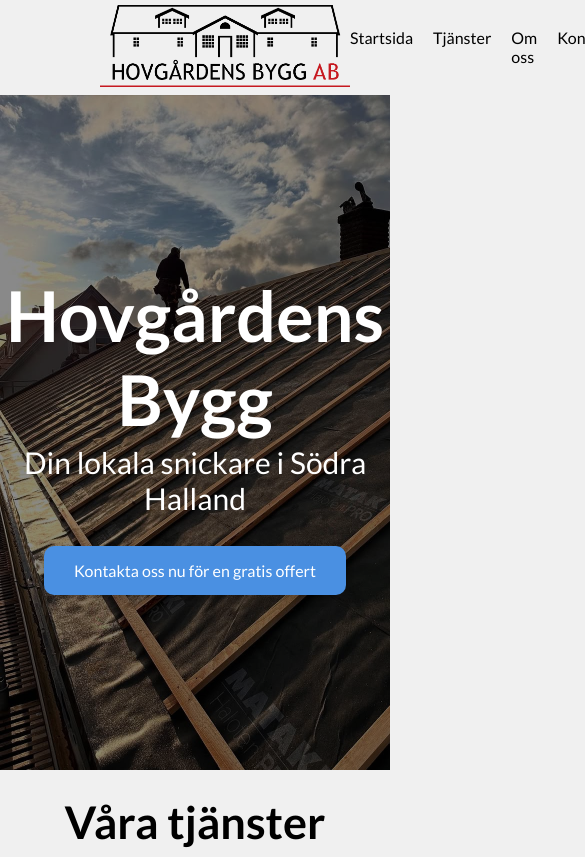
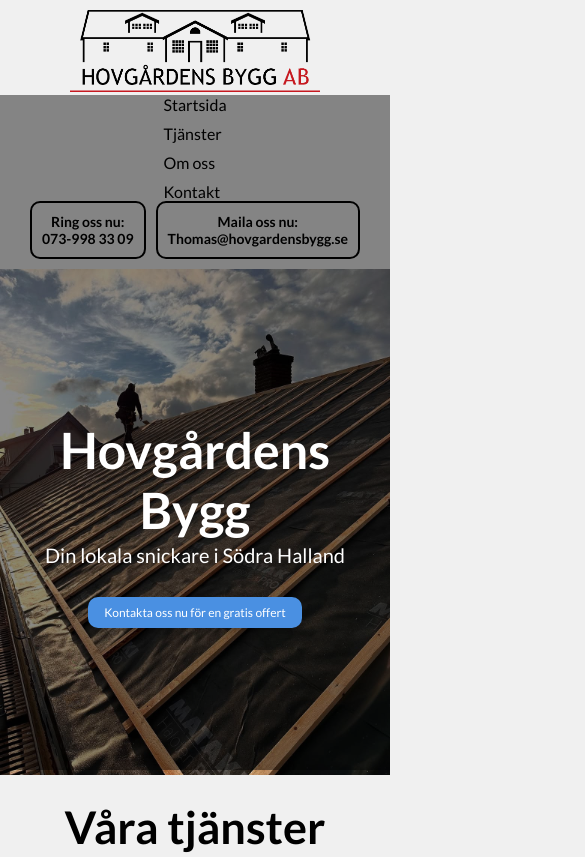
Before and after one commit to AlbinLund/Hovgardens-bygg, a plain HTML site: page Index.html in a window 390 px wide. Shown: the top 857 px of the page, 585 px wide, since content can reach past the window. Drawn offline with Linux system fonts and the light colour scheme.

Commit message:
Update styles.css

```diff
--- a/styles.css
+++ b/styles.css
@@ -84,11 +84,11 @@
 }
 
 h1 {
-  font-size: 70px;
+  font-size: clamp(2rem, 5vw, 4rem);
   padding: 3px;
 }
 h2 {
-  font-size: 30px;
+  font-size: clamp(1.5rem, 4vw, 3rem);
   font-weight: normal;
 }
 
@@ -166,16 +166,23 @@
 
 .contact-btn {
   display: inline-block;
-  padding: 15px 30px;
+  padding: 10px 20px;
   background-color: #4A90E2;
   color: white;
   text-align: center;
   text-decoration: none;
-  font-size: 16px;
+  font-size: 14px;
   border-radius: 10px;
   box-shadow: 0 4px 8px rgba(0, 0, 0, 0.2);
   transition: background-color 0.3s ease, transform 0.3s ease;
   margin-top: 30px;
+}
+
+@media (max-width: 768px) {
+  .contact-btn {
+      font-size: 12px;
+      padding: 8px 16px;
+  }
 }
 
 .contact-btn:hover {
@@ -216,3 +223,60 @@
   flex-direction: row;
   gap: 10px;
 }
+
+@media (max-width: 768px) {
+  header {
+      flex-direction: column;
+      padding: 10px;
+  }
+
+  .ul-navbar {
+      flex-direction: column;
+      gap: 10px;
+      padding-right: 0;
+  }
+
+  #ul-contact {
+      width: 100%;
+      height: auto;
+      font-size: 14px;
+      padding: 10px;
+  }
+
+  #hero-section {
+      height: 60vh;
+  }
+
+  h1 {
+      font-size: 50px;
+  }
+
+  h2 {
+      font-size: 20px;
+  }
+
+  .container {
+      flex-direction: column;
+      gap: 50px;
+  }
+
+  #div-om-oss, #div-om-oss2 {
+      width: 100%;
+      padding: 20px;
+  }
+
+  .lorem, .lorem2 {
+      width: 100%;
+  }
+
+  #img-historia {
+      width: 100%;
+      height: auto;
+      border-radius: 10px;
+  }
+}
+
+img {
+  max-width: 100%;
+  height: auto;
+}
```
